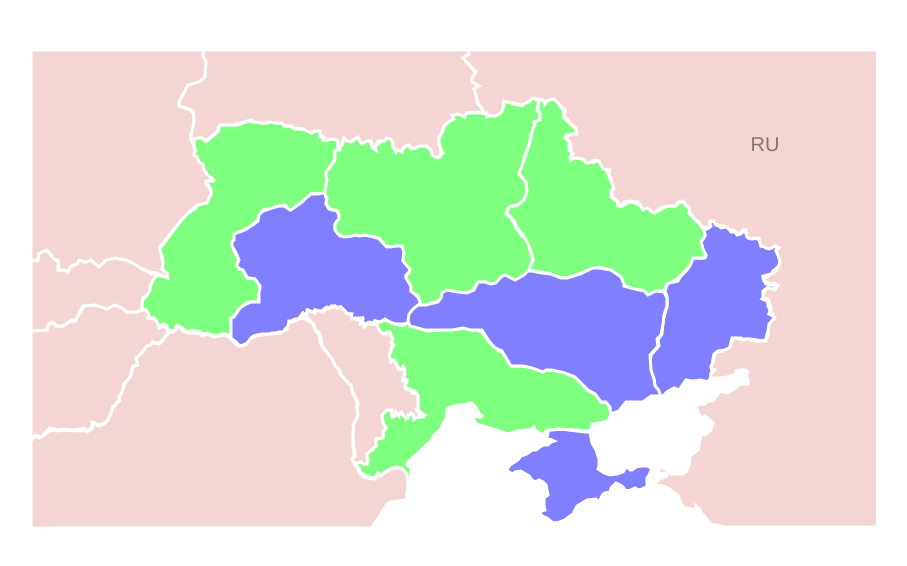
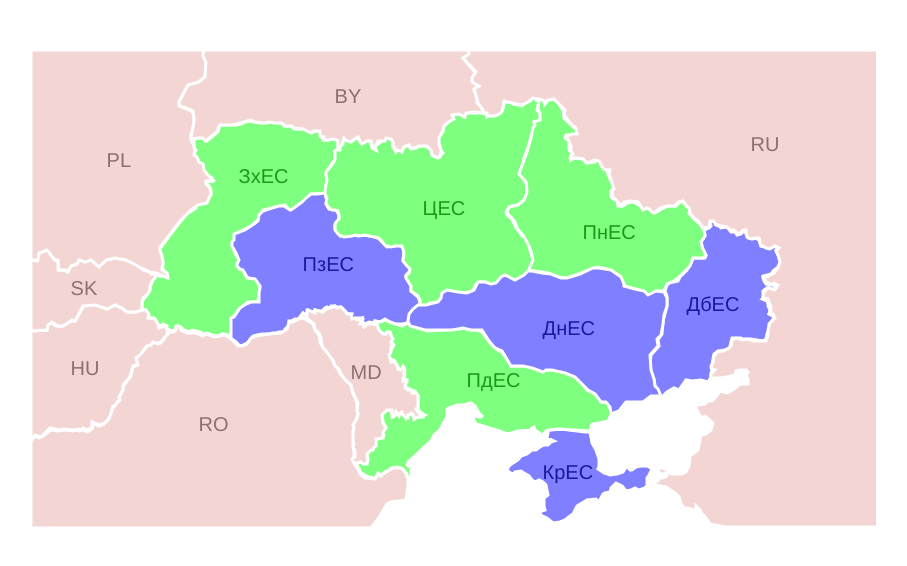
Before and after one commit to Alex-hv/power-systems-map, a plain HTML site: page index.html in a window 1280 px wide. Shown: the whole page, without its empty margins (187-1094 px from the left). Drawn offline with Linux system fonts and the light colour scheme.

Commit message:
Добавлены буквы на областях

```diff
--- a/index.html
+++ b/index.html
@@ -28,7 +28,21 @@
 <img src="img/map22.png" id="map" alt="" usemap="#Map" />
 <map name="Map"  id="Map" >
 </map>
-<span class="letter">RU</span>
+<span id="letter1" class="letter">ЗхЕС</span>
+<span id="letter2" class="letter">ПзЕС</span>
+<span id="letter3" class="letter">ЦЕС</span>
+<span id="letter4" class="letter">ДбЕС</span>
+<span id="letter5" class="letter">КрЕС</span>
+<span id="letter6" class="letter">ПдЕС</span>
+<span id="letter7" class="letter">ПнЕС</span>
+<span id="letter8" class="letter">ДнЕС</span>
+<span id="letter9" class="letter">MD</span>
+<span id="letter10" class="letter">RO</span>
+<span id="letter11" class="letter">HU</span>
+<span id="letter12" class="letter">SK</span>
+<span id="letter13" class="letter">PL</span>
+<span id="letter14" class="letter">BY</span>
+<span id="letter15" class="letter">RU</span>
 </div>
 
 </body>
--- a/scripts/script.js
+++ b/scripts/script.js
@@ -22,9 +22,19 @@ var w = 1600;
 var h = 799;
 var number;
 var color;
+//отступы, используются для положения попапов
 var top;
 var left;
-var i=0;
+//для тач экранов, индикатор, открыл ли попап
+var isPopupOpened=false;
+var timeoutId;
+//для положения букв
+var topLetters=[];
+var leftLetters=[];
+for (var i = 1; i < 16; i++) {
+	topLetters[i]=$("#letter"+i).css('top');
+	leftLetters[i]=$("#letter"+i).css('left');
+}
 
 //подганяю карту к размерам экрана при изменении размера экрана
 $(window).resize(function(){
@@ -325,29 +335,34 @@ function NewSize(){
 		$('#area15').hover(function(){light(15,"rose")},function(){dark()});
 	}
 	else{//для тач экранов
-		$('#area1').click(function(){light_touch(1,"green")});
-		$('#area2').click(function(){light_touch(2,"blue")});
-		$('#area3').click(function(){light_touch(3,"green")});
-		$('#area4').click(function(){light_touch(4,"blue")});
-		$('#area5').click(function(){light_touch(5,"blue")});
-		$('#area6').click(function(){light_touch(6,"green")});
-		$('#area7').click(function(){light_touch(7,"green")});
-		$('#area8').click(function(){light_touch(8,"blue")});
-		$('#area9').click(function(){light_touch(9,"rose")});
-		$('#area10').click(function(){light_touch(10,"rose")});
-		$('#area11').click(function(){light_touch(11,"rose")});
-		$('#area12').click(function(){light_touch(12,"rose")});
-		$('#area13').click(function(){light_touch(13,"rose")});
-		$('#area14').click(function(){light_touch(14,"rose")});
-		$('#area15').click(function(){light_touch(15,"rose")});
+		$('#area1').click(function(){lightTouch(1,"green")});
+		$('#area2').click(function(){lightTouch(2,"blue")});
+		$('#area3').click(function(){lightTouch(3,"green")});
+		$('#area4').click(function(){lightTouch(4,"blue")});
+		$('#area5').click(function(){lightTouch(5,"blue")});
+		$('#area6').click(function(){lightTouch(6,"green")});
+		$('#area7').click(function(){lightTouch(7,"green")});
+		$('#area8').click(function(){lightTouch(8,"blue")});
+		$('#area9').click(function(){lightTouch(9,"rose")});
+		$('#area10').click(function(){lightTouch(10,"rose")});
+		$('#area11').click(function(){lightTouch(11,"rose")});
+		$('#area12').click(function(){lightTouch(12,"rose")});
+		$('#area13').click(function(){lightTouch(13,"rose")});
+		$('#area14').click(function(){lightTouch(14,"rose")});
+		$('#area15').click(function(){lightTouch(15,"rose")});
 	}
 
-	//тест
-	$(".letter").css({
-		top:100/w*wPercent,
-		left:900/w*wPercent,
-		"font-size": "15pt"
-	})
+	//Отображение букв на нужных местах
+	for (var i = 1; i < 16; i++) {
+		topLetters[i].replace('px', "");
+		leftLetters[i].replace('px', "");
+		var top=parseInt(topLetters[i]);
+		var left=parseInt(leftLetters[i]);
+		$("#letter"+i).css({
+			top:top/w*100*wPercent/100,
+			left:left/w*100*wPercent/100
+		})
+	}
 };
 
 //ф-я подсветки области + появления попапа
@@ -367,8 +382,8 @@ function light(num,col){
 };
 
 //ф-я подсветки области + появления попапа для тач экранов
-function light_touch(num,col){
-	if(i==0){
+function lightTouch(num,col){
+	if(!isPopupOpened){
 		$(document).click(function(e){ //получаю положение клика
    			left = e.pageX;
    			top = e.pageY;
@@ -381,11 +396,11 @@ function light_touch(num,col){
 		$('#area' + num ).data('maphilight',x).trigger('alwaysOn.maphilight');
 		number=num;
 		color=col;
-		i=1;
+		isPopupOpened=true;
 	}
 	else{
 		dark();
-		i=0;
+		isPopupOpened=false;
 	}
 };
 
--- a/styles/style.css
+++ b/styles/style.css
@@ -3,9 +3,103 @@
 	width:66%;
 	position: absolute;
 }
-.letter{
+#letter1{
+	top:140px;
+	left:260px;
 	position: absolute;
 	z-index: -1;
+}
+#letter2{
+	top:250px;
+	left:340px;
+	position: absolute;
+	z-index: -1;
+}
+#letter3{
+	top:180px;
+	left:490px;
+	position: absolute;
+	z-index: -1;
+}
+#letter4{
+	top:300px;
+	left:820px;
+	position: absolute;
+	z-index: -1;
+}
+#letter5{
+	top:510px;
+	left:640px;
+	position: absolute;
+	z-index: -1;
+}
+#letter6{
+	top:395px;
+	left:545px;
+	position: absolute;
+	z-index: -1;
+}
+#letter7{
+	top:210px;
+	left:690px;
+	position: absolute;
+	z-index: -1;
+}
+#letter8{
+	top:330px;
+	left:640px;
+	position: absolute;
+	z-index: -1;
+}
+#letter9{
+	top:385px;
+	left:400px;
+	position: absolute;
+	z-index: -1;
+}
+#letter10{
+	top:450px;
+	left:210px;
+	position: absolute;
+	z-index: -1;
+}
+#letter11{
+	top:380px;
+	left:50px;
+	position: absolute;
+	z-index: -1;
+}
+#letter12{
+	top:280px;
+	left:50px;
+	position: absolute;
+	z-index: -1;
+}
+#letter13{
+	top:120px;
+	left:95px;
+	position: absolute;
+	z-index: -1;
+}
+#letter14{
+	top:40px;
+	left:380px;
+	position: absolute;
+	z-index: -1;
+}
+#letter15{
+	top:100px;
+	left:900px;
+	position: absolute;
+	z-index: -1;
+}
+.letter{
+	font-size: 12pt;
+}
+@media(min-width: 1025px){
+	.letter{
+		font-size: 15pt;
+	}
 }
 #Map {
 	border: none;
```
